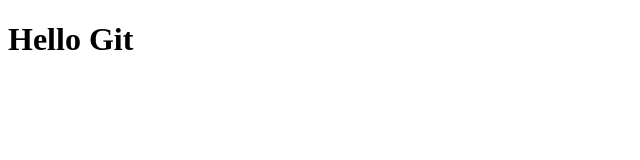
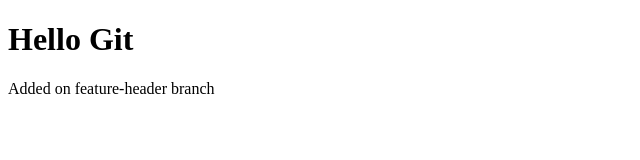
Before and after one commit to nikhilverma56162/devops-git-lab, a plain HTML site: page index.html in a window 1280 px wide. Shown: the whole page, without its empty margins (0-640 px from the left). Drawn offline with Linux system fonts and the light colour scheme.

Commit message:
Add paragraph under heading on feature-header

```diff
--- a/index.html
+++ b/index.html
@@ -5,5 +5,6 @@
 </head>
 <body>
     <h1>Hello Git</h1>
+    <p>Added on feature-header branch</p>
 </body>
 </html>
```
